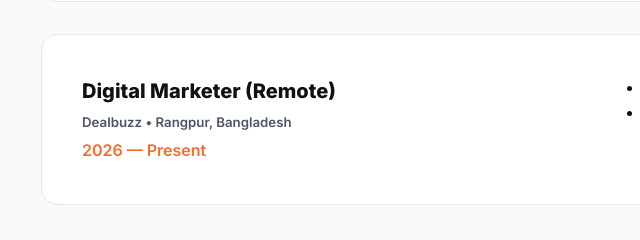
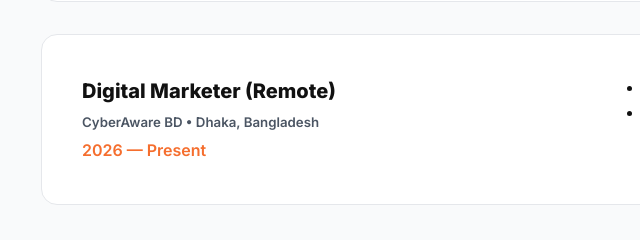
Before and after one commit to farhantanvir-sp/portfolio, a plain HTML site: page index.html in a window 1280 px wide. Shown: the part 2736-2976 px from the top of the page, 31-671 px from the left. Drawn offline with Linux system fonts and the light colour scheme.

Commit message:
Update index.html

```diff
--- a/index.html
+++ b/index.html
@@ -204,7 +204,7 @@
             <div class="timeline-item">
                 <div class="timeline-meta">
                     <h4>Digital Marketer (Remote)</h4>
-                    <h5>Dealbuzz • Rangpur, Bangladesh</h5>
+                    <h5>CyberAware BD • Dhaka, Bangladesh</h5>
                     <p>2026 — Present</p>
                 </div>
                 <div class="timeline-content">
```
